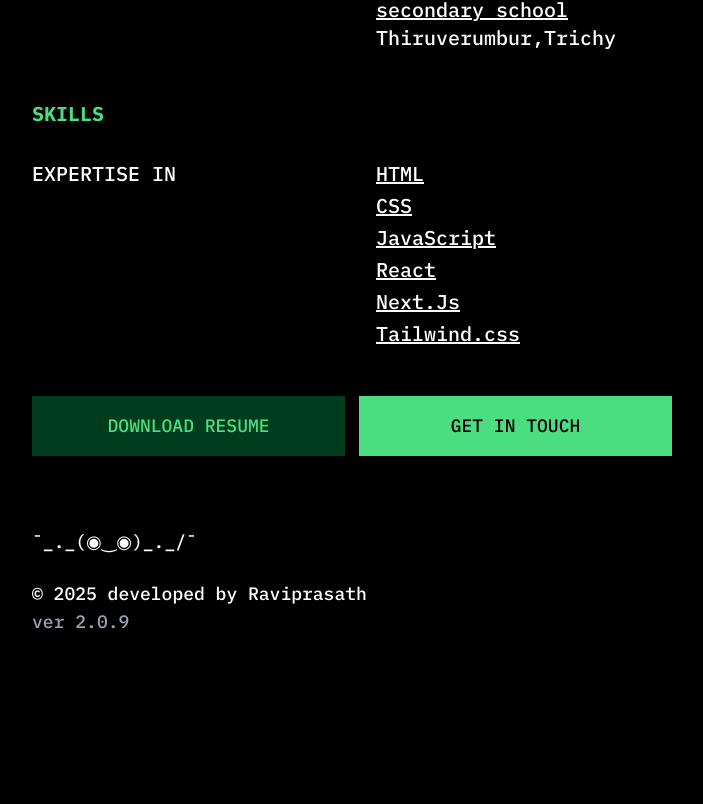
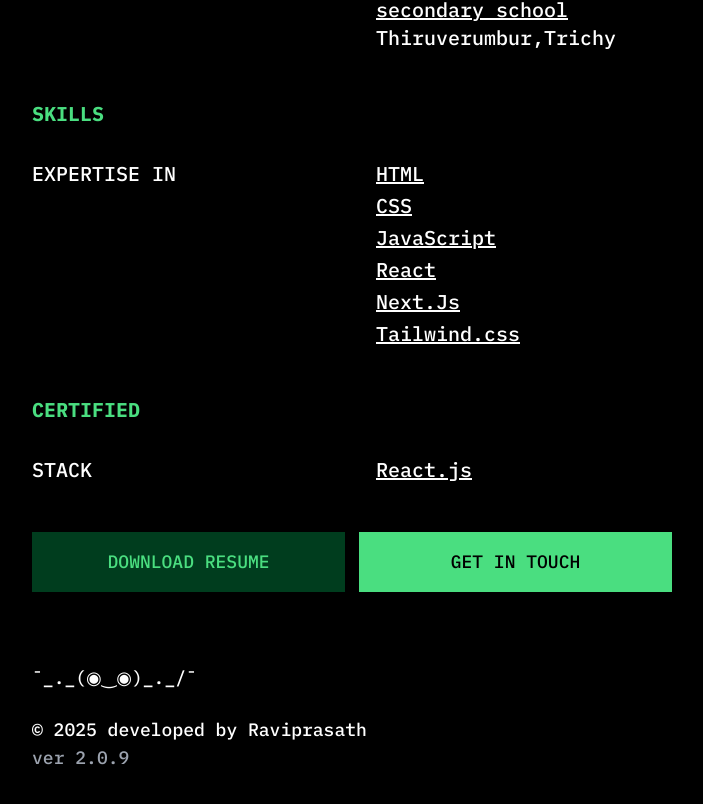
Before and after one commit to raviprasath8190/portfolio, a Next.js app: page / in a window 1280 px wide. Shown: the part 1606-2410 px from the top of the page, without its empty margins (288-991 px from the left). Before the commit the page ends 2290 px from the top, so only its background shows below. Built offline with nearby package versions, Linux system fonts and the light colour scheme.

Commit message:
addcertification

```diff
--- a/app/page.tsx
+++ b/app/page.tsx
@@ -7,6 +7,7 @@ import SubHeading from "@/components/sub-heading";
 import EduDetails, { EducationDetailsProps } from "@/components/edu-details";
 import Image from "next/image";
 import SkillSet, { SkillSetProps } from "@/components/skill-set";
+import Certificate, { certifyProp } from "@/components/certificate";
 
 export const CONNECTION: PCategory[] = [
   { label: "GITHUB", url: "https://github.com/raviprasath8190" },
@@ -44,6 +45,18 @@ const Skill_details: SkillSetProps[] = [
       {
         Sname: "Tailwind.css",
         url: "https://tailwindcss.com/",
+      },
+    ],
+  },
+];
+
+const certification: certifyProp[] = [
+  {
+    cerHeading: "STACK",
+    cerTypes: [
+      {
+        Cname: "React.js",
+        url: "https://www.udemy.com/certificate/UC-904cfaed-180b-4f6f-9a00-37630546ddd0/",
       },
     ],
   },
@@ -149,6 +162,12 @@ export default function Home() {
           <SkillSet {...e} key={e.heading} />
         ))}
 
+        <div className="h-12" />
+        <SubHeading label="CERTIFIED" />
+        {certification.map((e) => (
+          <Certificate {...e} key={e.cerHeading} />
+        ))}
+
         <div className="flex mt-12">
           <ColoredBtn
             variant="normal"
--- /dev/null
+++ b/components/certificate.tsx
@@ -0,0 +1,24 @@
+import React from "react";
+import HoverColorChange from "./hover-color-change";
+
+export interface certifyProp {
+  cerHeading: string;
+  cerTypes: { Cname: string; url?: string | undefined }[];
+}
+
+export default function Certificate({ cerHeading, cerTypes }: certifyProp) {
+  return (
+    <div className="text-xl flex justify-start mt-8 w-full flex flex-col md:flex-row">
+      <div className="mr-12 w-[400px]">{cerHeading}</div>
+      <div className="w-[400px] flex flex-col space-y-1">
+        {cerTypes.map((cerType, index) => (
+          <HoverColorChange
+            key={index}
+            label={cerType.Cname}
+            url={cerType.url}
+          />
+        ))}
+      </div>
+    </div>
+  );
+}
--- a/components/skill-set.tsx
+++ b/components/skill-set.tsx
@@ -5,6 +5,7 @@ export interface SkillSetProps {
   heading: string;
   skills: { Sname: string; url?: string | undefined }[];
 }
+
 export default function SkillSet({ heading, skills }: SkillSetProps) {
   return (
     <div className="text-xl flex justify-start mt-8 w-full flex flex-col md:flex-row">
```
